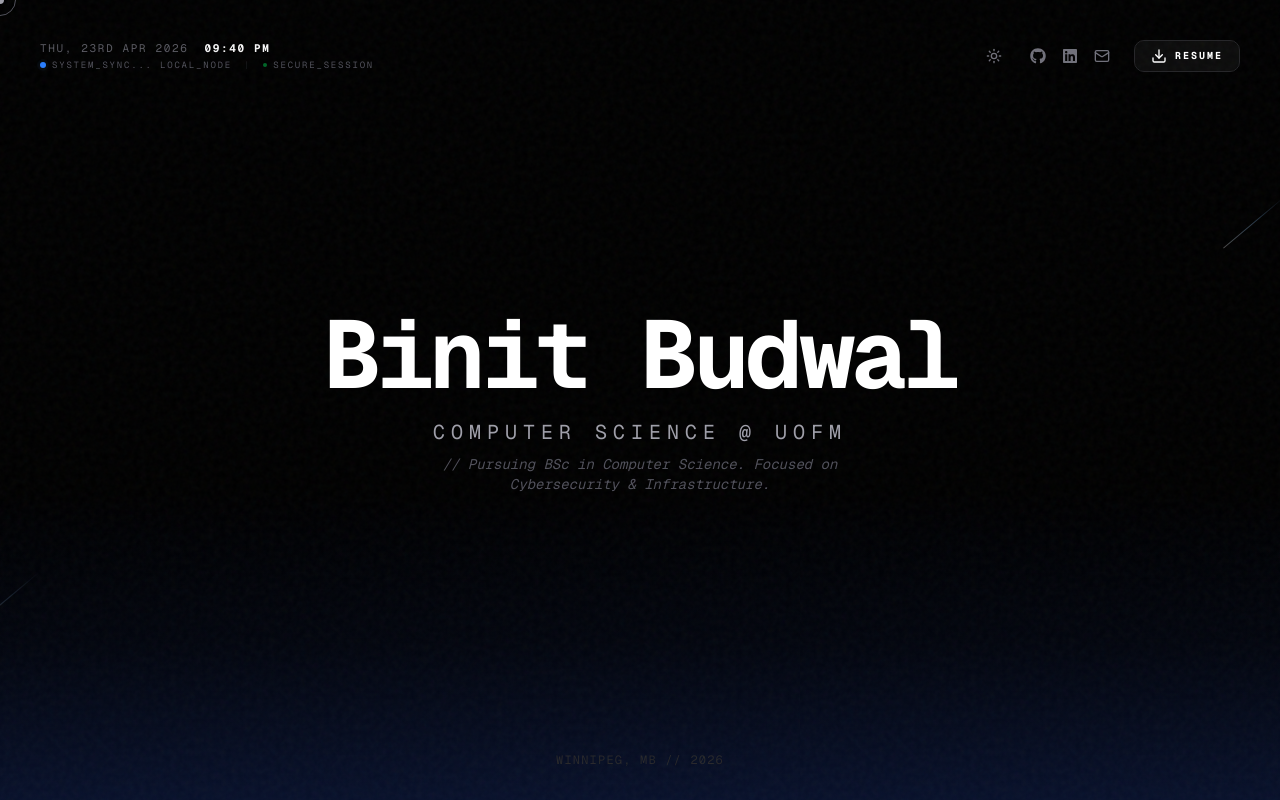
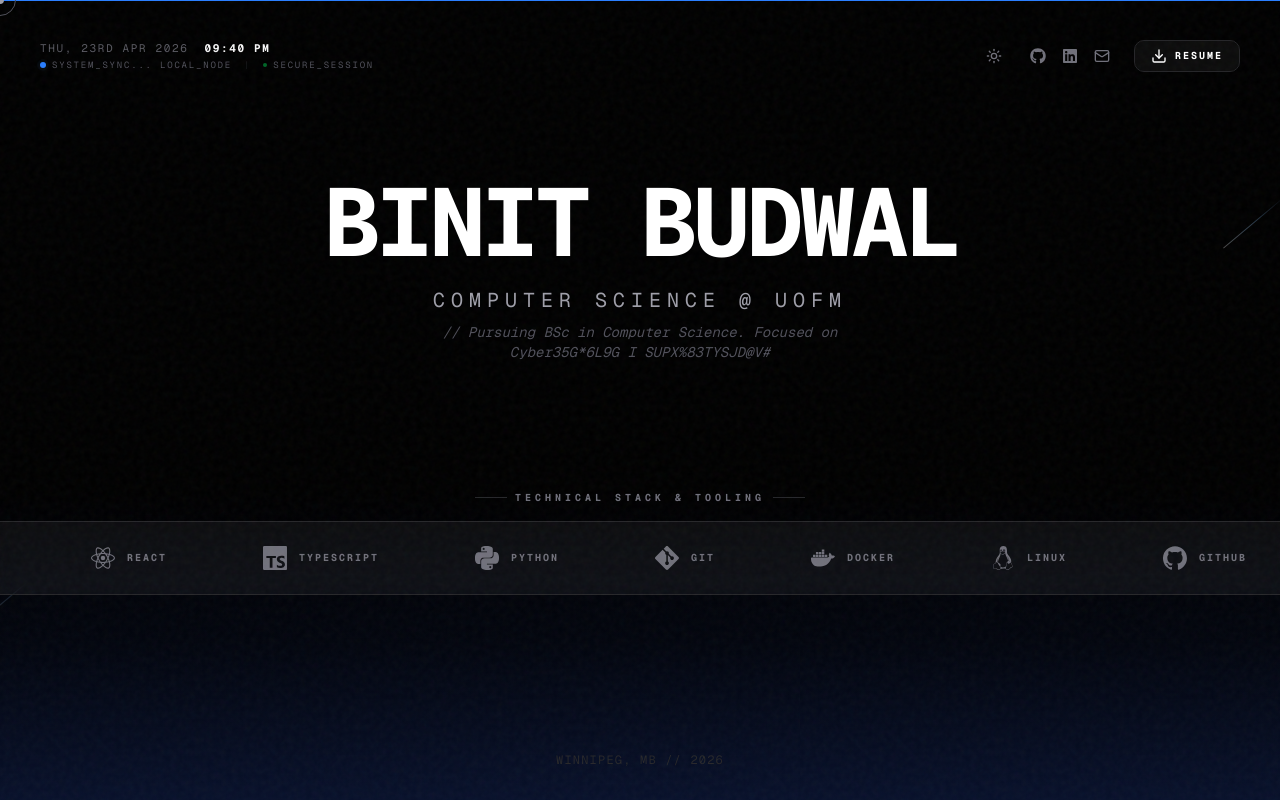
Before and after one commit to BinitBudwal/Binit-Portfolio, a Next.js app: page / in a window 1280 px wide. Built offline with nearby package versions, Linux system fonts and the light colour scheme; no server answers.

Commit message:
feat: added trail of known techstack and opening animation to text

```diff
--- a/src/app/globals.css
+++ b/src/app/globals.css
@@ -7,6 +7,18 @@
   cursor: none !important;
 }
 
+@theme inline {
+  /* ... your variables ... */
+
+  /* Try 30s for a smoother, less "rushed" feel with your longer list */
+  --animate-marquee: marquee 30s linear infinite;
+
+  @keyframes marquee {
+    from { transform: translateX(0); }
+    /* Moving to -33.33% because we now have 3 sets of the same content */
+    to { transform: translateX(-33.333%); }
+  }
+}
 /* Optional: Bring it back for links/buttons if you prefer */
 a, button {
   cursor: none;
--- a/src/app/page.tsx
+++ b/src/app/page.tsx
@@ -5,14 +5,19 @@ import { Download, Mail, Moon, Sun } from "lucide-react"
 import { FaGithub, FaLinkedin } from "react-icons/fa"
 import { useTheme } from "next-themes"
 import { useEffect, useState } from "react"
-import { motion } from "framer-motion"
+import { motion, useScroll, useSpring } from "framer-motion"
 import Background from "@/components/Background"
 import StatusGroup from "@/components/StatusGroup"
 import Hero from "@/components/Hero"
+import TechMarquee from "@/components/TechMarquee"
+
 
 export default function Home() {
+  // Inside your Home function
+  const { scrollYProgress } = useScroll();
   const { theme, setTheme } = useTheme()
   const [mounted, setMounted] = useState(false)
+
 
   useEffect(() => {
     const timer = setTimeout(() => {
@@ -27,7 +32,10 @@ export default function Home() {
 
   return (
     <main className="min-h-screen bg-white dark:bg-black text-black dark:text-white selection:bg-blue-500/30 selection:text-blue-200 flex flex-col items-center justify-center p-6 relative font-mono overflow-hidden">
-
+      <motion.div
+  className="fixed top-0 left-0 right-0 h-[1px] bg-blue-500 origin-left z-[100]"
+  style={{ scaleX: scrollYProgress }}
+/>
       <Background />
 
       {/* Film Grain / Noise Overlay */}
@@ -103,6 +111,18 @@ export default function Home() {
       </header>
 
       <Hero />
+      {/* --- ADD THIS SECTION --- */}
+      <div className="w-full mt-32 mb-8 flex flex-col items-center">
+        <div className="flex items-center gap-2 mb-4">
+          <div className="h-[1px] w-8 bg-zinc-800" />
+          <span className="text-[10px] uppercase tracking-[0.4em] text-zinc-500 font-bold">
+            Technical Stack & Tooling
+          </span>
+          <div className="h-[1px] w-8 bg-zinc-800" />
+        </div>
+        <TechMarquee />
+      </div>
+
 
       <footer className="fixed bottom-8 text-zinc-400 dark:text-zinc-800 text-xs tracking-widest uppercase">
         Winnipeg, MB // 2026
--- a/src/components/Hero.tsx
+++ b/src/components/Hero.tsx
@@ -1,24 +1,72 @@
-// src/components/Hero.tsx
 "use client"
+
+import { useState, useEffect, useCallback, useRef } from "react"
 import { motion } from "framer-motion"
 
+// --- Scramble Component (One-Shot Version) ---
+const chars = "ABCDEFGHIJKLMNOPQRSTUVWXYZ0123456789%@#$*&"
+
+function ScrambleText({ text, delay = 0 }: { text: string; delay?: number }) {
+  const [displayText, setDisplayText] = useState(text)
+  const hasScrambled = useRef(false) // Tracks if we've already run the effect
+
+  const scramble = useCallback(() => {
+    if (hasScrambled.current) return // Exit if already done
+    hasScrambled.current = true
+
+    let iteration = 0
+    const interval = setInterval(() => {
+      setDisplayText((prev) =>
+        prev
+          .split("")
+          .map((letter, index) => {
+            if (index < iteration) return text[index]
+            if (text[index] === " ") return " "
+            return chars[Math.floor(Math.random() * chars.length)]
+          })
+          .join("")
+      )
+
+      if (iteration >= text.length) clearInterval(interval)
+      iteration += 1 / 3
+    }, 30)
+  }, [text])
+
+  useEffect(() => {
+    const timer = setTimeout(scramble, delay)
+    return () => clearTimeout(timer)
+  }, [scramble, delay])
+
+  return <span>{displayText}</span>
+}
+
+// --- Main Hero Component ---
 export default function Hero() {
   return (
     <div className="relative z-10 flex flex-col items-center text-center space-y-4">
-      <h1 className="text-6xl md:text-8xl font-bold tracking-tighter font-sans">
-        Binit Budwal
+      {/* Name: Scrambles first */}
+      <h1 className="text-6xl md:text-8xl font-bold tracking-tighter font-sans cursor-default">
+        <ScrambleText text="BINIT BUDWAL" />
       </h1>
+
       <motion.div
         initial={{ opacity: 0, y: 40 }}
         animate={{ opacity: 1, y: 0 }}
         transition={{ duration: 1.2, delay: 0.4, ease: [0.16, 1, 0.3, 1] }}
         className="flex flex-col items-center space-y-2"
       >
-        <p className="text-zinc-500 dark:text-zinc-400 text-lg md:text-xl uppercase tracking-[0.3em]">
-          Computer Science @ UofM
+        {/* Subtitle: Scrambles with a small delay */}
+        <p className="text-zinc-500 dark:text-zinc-400 text-lg md:text-xl uppercase tracking-[0.3em] cursor-default">
+          <ScrambleText text="Computer Science @ UofM" delay={600} />
         </p>
-        <p className="max-w-[500px] text-zinc-400 dark:text-zinc-600 text-sm italic">
-          {"// Pursuing BSc in Computer Science. Focused on Cybersecurity & Infrastructure."}
+
+        {/* Bio: Scrambles last */}
+        <p className="max-w-[500px] text-zinc-400 dark:text-zinc-600 text-sm italic font-mono cursor-default">
+          {"// "}
+          <ScrambleText
+            text="Pursuing BSc in Computer Science. Focused on Cybersecurity & Infrastructure."
+            delay={1000}
+          />
         </p>
       </motion.div>
     </div>
--- /dev/null
+++ b/src/components/TechMarquee.tsx
@@ -0,0 +1,53 @@
+"use client"
+
+import {
+  SiNextdotjs,
+  SiReact,
+  SiTypescript,
+  SiPython,
+  SiTailwindcss,
+  SiPostgresql,
+  SiDocker,
+  SiLinux,
+  SiSharp,      // If this fails, try SiSharp
+  SiDotnet,
+  SiGit,
+  SiGithub,
+} from "react-icons/si"
+const techStack = [
+  { name: "C#", icon: <SiSharp /> },
+  { name: ".NET", icon: <SiDotnet /> },
+  { name: "SQL", icon: <SiPostgresql /> },
+  { name: "CSS", icon: < SiTailwindcss/> },
+  { name: "Next.js", icon: <SiNextdotjs /> },
+  { name: "React", icon: <SiReact /> },
+  { name: "TypeScript", icon: <SiTypescript /> },
+  { name: "Python", icon: <SiPython /> },
+  { name: "Git", icon: <SiGit /> },
+  { name: "Docker", icon: <SiDocker /> },
+  { name: "Linux", icon: <SiLinux /> },
+  { name: "Github", icon: <SiGithub /> },
+]
+
+export default function TechMarquee() {
+  return (
+    <div className="relative flex overflow-x-hidden border-y border-zinc-200 dark:border-zinc-800 bg-white/5 py-6 backdrop-blur-sm">
+      <div className="flex animate-marquee whitespace-nowrap">
+  {/* Triple the stack to ensure the screen is never empty during the reset */}
+  {[...techStack, ...techStack, ...techStack].map((tech, i) => (
+    <div
+      key={i}
+      className="mx-12 flex items-center gap-3 text-zinc-500 hover:text-black dark:hover:text-white transition-colors duration-300"
+    >
+      <span className="text-2xl">{tech.icon}</span>
+      <span className="text-[10px] font-bold uppercase tracking-[0.2em] font-mono">
+        {tech.name}
+      </span>
+    </div>
+  ))}
+</div>
+      <div className="absolute inset-y-0 left-0 w-32 bg-gradient-to-r from-white dark:from-black to-transparent z-10 pointer-events-none" />
+      <div className="absolute inset-y-0 right-0 w-32 bg-gradient-to-l from-white dark:from-black to-transparent z-10 pointer-events-none" />
+    </div>
+  )
+}
```
